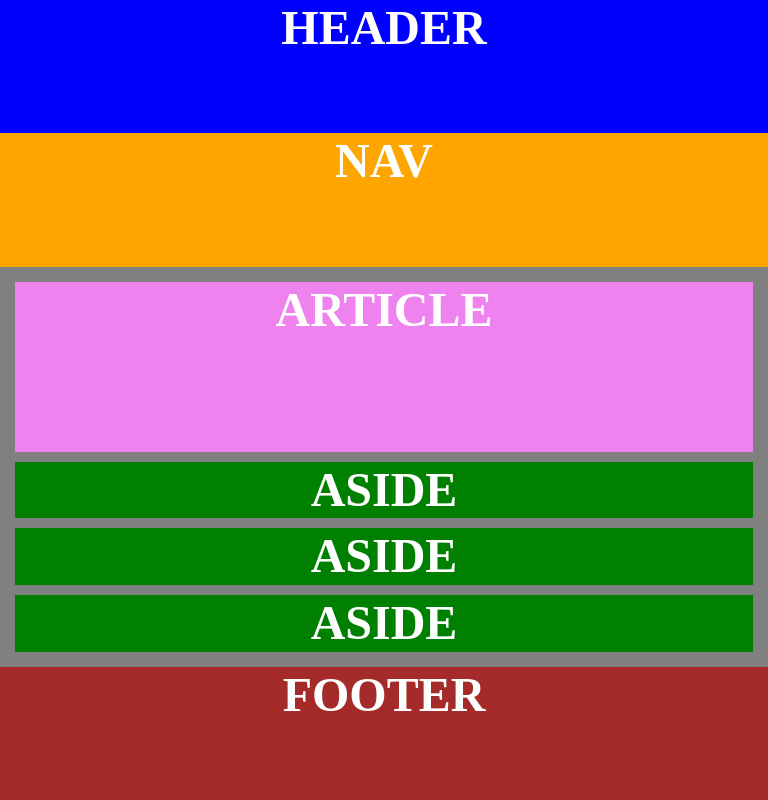
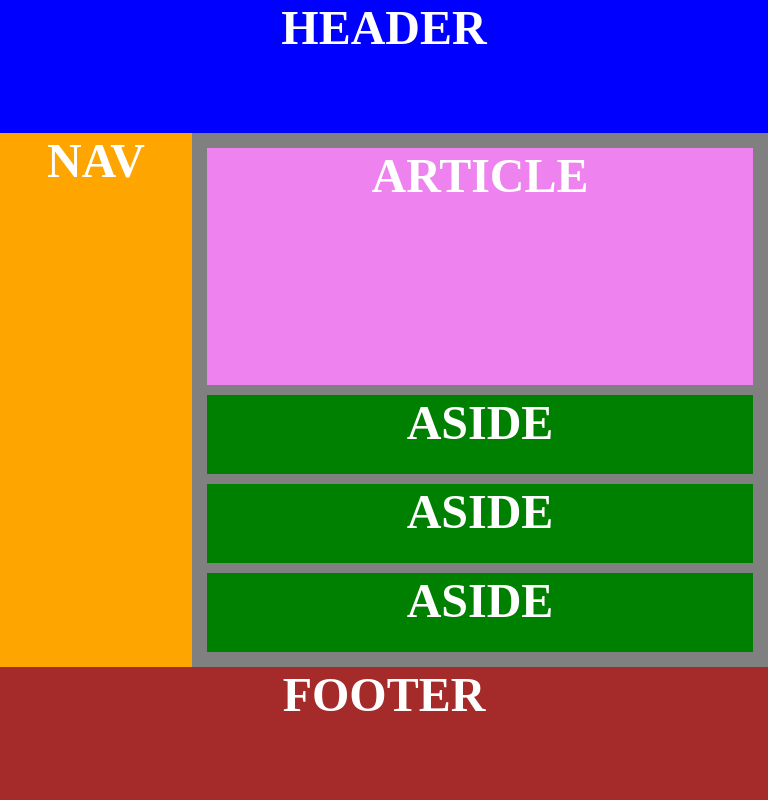
Before and after one commit to Massambatouba/mobile_tablette_desktop, a plain HTML site: page index.html in a window 768 px wide. Drawn offline with Linux system fonts and the light colour scheme.

Commit message:
tablette

```diff
--- a/assets/css/style.css
+++ b/assets/css/style.css
@@ -55,10 +55,10 @@ footer{
     background-color: brown;
     grid-area: footer;
 }
-/* @media  screen and(min-width: 600px){
+@media  screen and (min-width: 601px) and (max-width: 900px){
     .container{
-        grid-template-columns: 2fr;
+        grid-template-columns: 1fr 3fr;
         grid-template-rows: 1fr 4fr 1fr;
-        grid-template-areas: "header header" "nav section"  "footer";
+        grid-template-areas: "header header" "nav section"  "footer footer";
     }
-} */
+}
```
